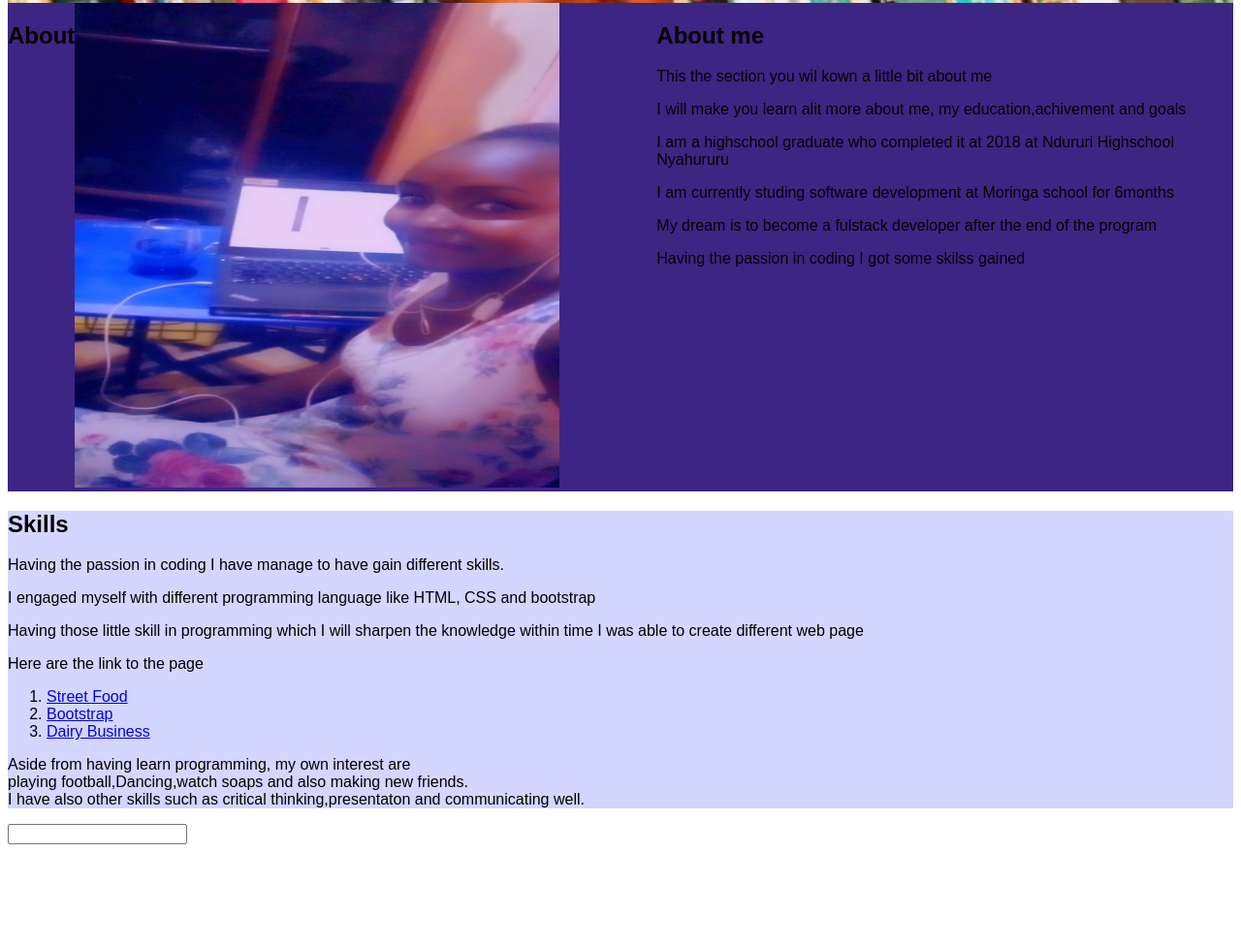
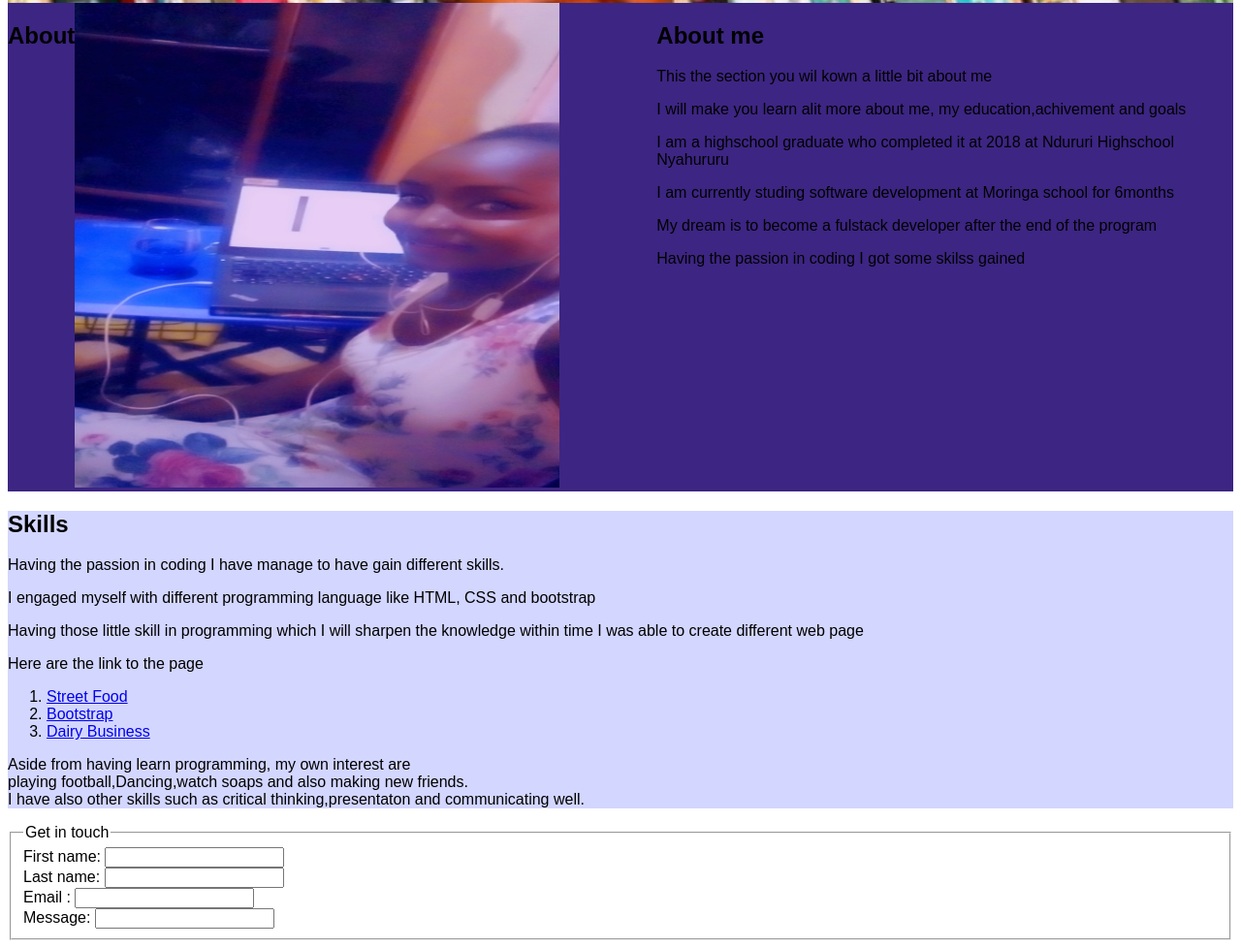
Before and after one commit to barbaramootian/Portfolio, a plain HTML site: page index.html in a window 1280 px wide. Shown: the part 382-1360 px from the top of the page at 97% size. Before the commit the page ends 1261 px from the top, so only its background shows below. Drawn offline with Linux system fonts and the light colour scheme.

Commit message:
added a form in contact form

```diff
--- a/index.html
+++ b/index.html
@@ -72,11 +72,18 @@
         </section>
 
         <!--Contact Form-->
-        <section>
             <form>
-                <label></label>
-                <input>
+                <fieldset>
+                    <legend>Get in touch</legend>
+                    <label for="fname">First name:</label>
+                    <input type="text" name ="fname"><br>
+                    <label for="lname">Last name:</label>
+                     <input type="text" name ="lname"><br>
+                     <label for="email">Email :</label>
+                     <input type="text" name ="email"><br>
+                     <label for="message">Message:</label>
+                     <input type="text" name ="message">
+               </fieldset>
             </form>
-        </section>
 </body>
 </html>
```
